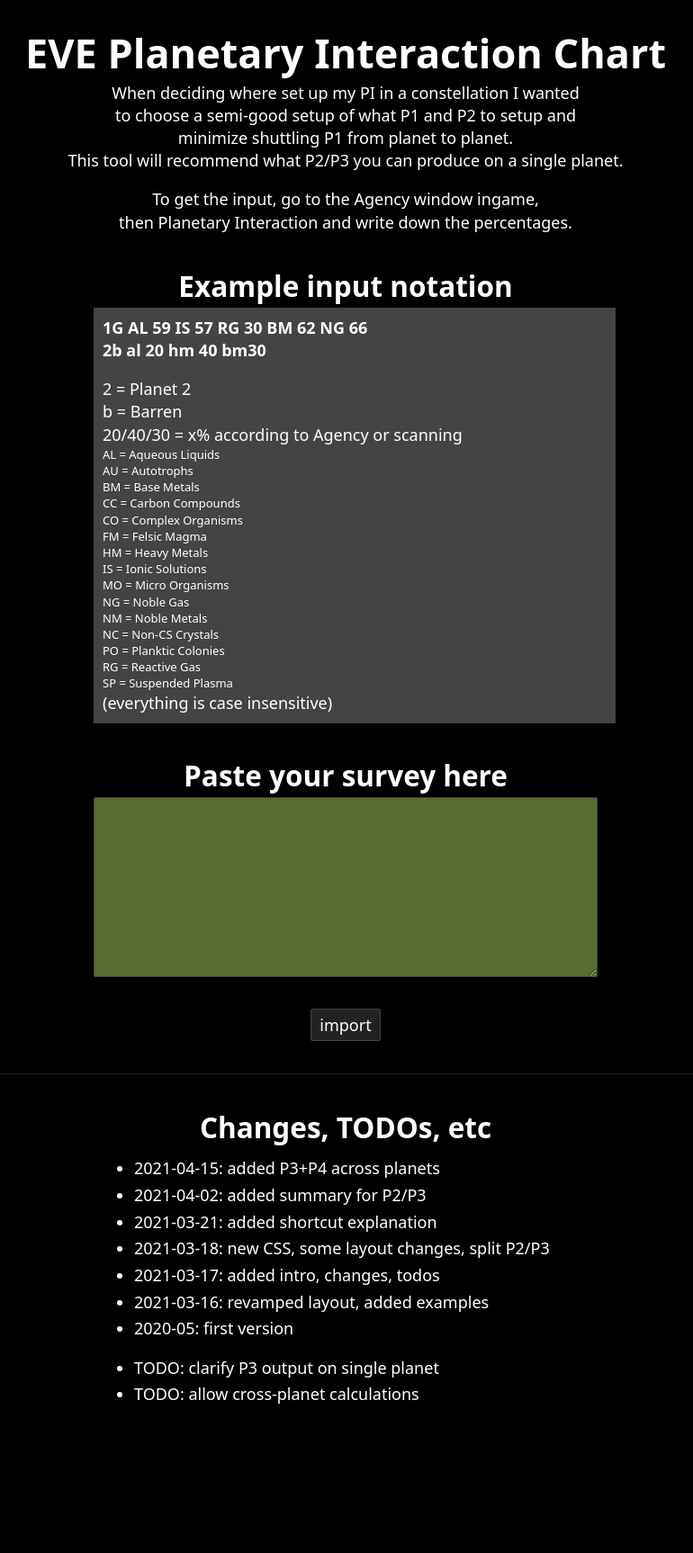
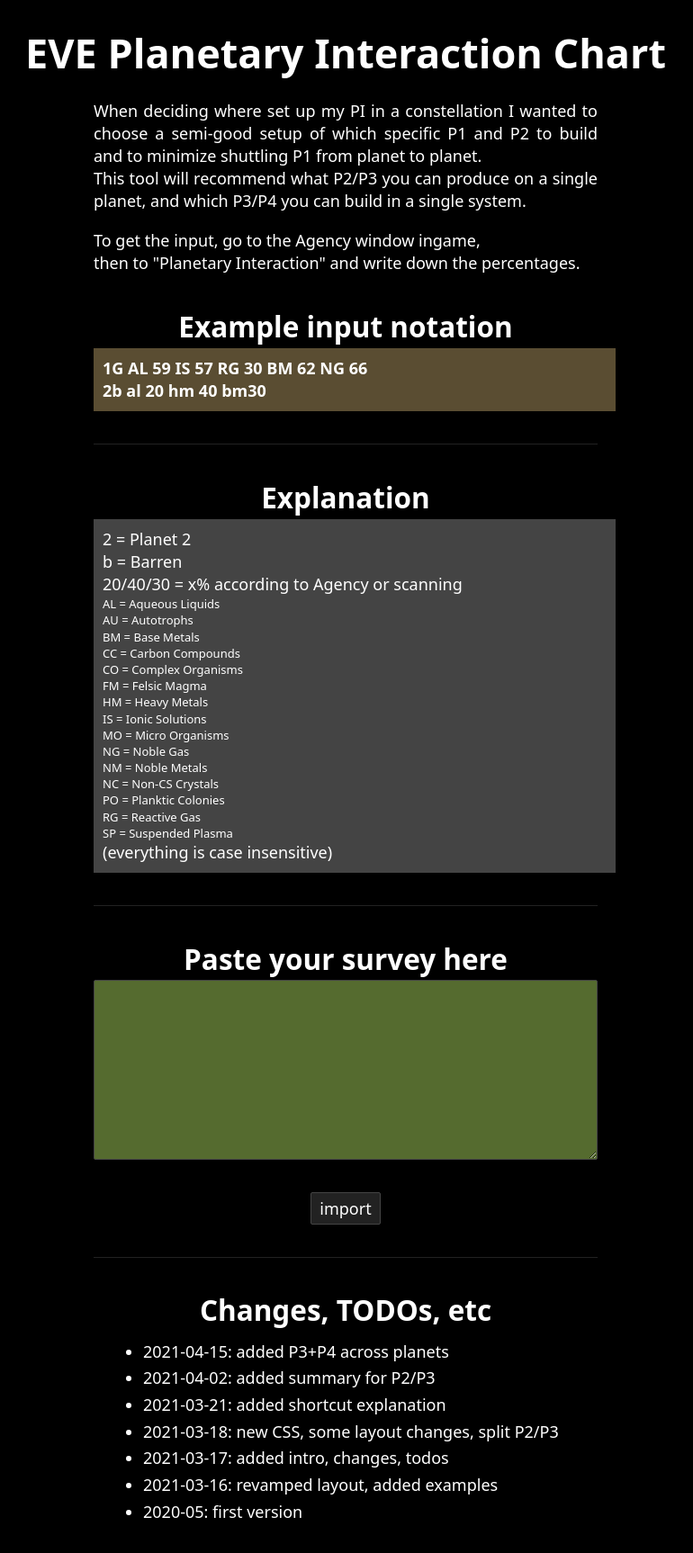
Before and after one commit to NevarrTivianne/nevarrtivianne.github.io, a plain HTML site: page epic/index.html in a window 1280 px wide. Shown: the whole page at 90% size, without its empty margins (256-1026 px from the left). Before the commit the page ends 1612 px from the top, so only its background shows below. Drawn offline with Linux system fonts and the light colour scheme.

Commit message:
layout fixes

```diff
--- a/epic/index.html
+++ b/epic/index.html
@@ -8,11 +8,16 @@
   text-align: center;
   padding-top: 10px;
 }
-h1 { margin-top: 0;}
+h1 { margin-top: 0; margin-bottom: 20px;}
 h1, h2, h3 { padding-bottom: 5px; }
 .mid-sized {
   width: 560px;
   margin: auto;
+}
+.intro {
+  text-align: justify;
+  margin: auto;
+  width: 560px;
 }
 .example, .todos, #output-p2-summary, #output-p4-summary-l, #output-p4-summary-r,
     #output-p3-summary-l-t, #output-p3-summary-l-b, #output-p3-summary-r {
@@ -27,11 +32,18 @@ h1, h2, h3 { padding-bottom: 5px; }
 .bg-grey {
   background-color: #444444;
 }
+.bg-example {
+  background-color: #5a4d32;
+}
 .buttons {
   clear: both;
   padding-top: 10px;
 }
-#single-planets-container, #output-container {
+#single-planets-container {
+  display: none;
+  margin-top: 20px;
+}
+#output-container {
   display: none;
 }
 #single-planets {
@@ -106,53 +118,57 @@ li > ul {
 <body><div class="viewport">
 
 <h1>EVE Planetary Interaction Chart</h1>
-<div>
+<div class="intro">
   <p>
-  When deciding where set up my PI in a constellation I wanted<br>
-  to choose a semi-good setup of what P1 and P2 to setup and<br>
-  minimize shuttling P1 from planet to planet.<br>
-  This tool will recommend what P2/P3 you can produce on a single planet.<br>
+  When deciding where set up my PI in a constellation I wanted
+  to choose a semi-good setup of which specific P1 and P2 to build
+  and to minimize shuttling P1 from planet to planet.<br>
+  This tool will recommend what P2/P3 you can produce on a single planet,
+  and which P3/P4 you can build in a single system.<br>
   </p>
   <p>
   To get the input, go to the Agency window ingame,<br>
-  then Planetary Interaction and write down the percentages.
+  then to "Planetary Interaction" and write down the percentages.
   </p>
 </div>
 
 <div class="mid-sized">
   <h2>Example input notation</h2>
-  <div class="example bg-grey">
+  <div class="example bg-example">
     <p>
     <strong>1G AL 59	IS 57	RG 30	BM 62	NG 66</strong><br>
     <strong>2b al 20 hm 40&#9;bm30</strong><br>
     </p>
+  </div>
+  <hr>
+  <h2>Explanation</h2>
+  <div class="example bg-grey">
     2 = Planet 2<br>
     b = Barren<br>
     20/40/30 = x% according to Agency or scanning<br>
     <div id="mats"></div>
     (everything is case insensitive)
   </div>
-</div>
 
-<div>
+  <hr>
   <h2>Paste your survey here</h2>
   <textarea type="text" class="paste mid-sized" value=""></textarea><br>
   <div class="buttons">
     <input type="button" id="import" value="import" />
   </div>
-  <hr>
 </div>
 
 <div id="single-planets-container">
+  <hr class="mid-sized">
   <h2>Breakdown</h2>
   <div id="single-planets"></div>
   <div class="buttons">
     <input type="button" id="go" value="go" /><br />
   </div>
-  <hr>
 </div>
 
 <div id="output-container">
+  <hr>
   <h2>Results</h2>
   <ul>
     <li><span class="p4-name">P4 components have this color</span></li>
@@ -190,6 +206,8 @@ li > ul {
   <textarea id="output-p2"></textarea>
 </div>
 
+<div class="mid-sized">
+<hr>
 <h2>Changes, TODOs, etc</h2>
 <div class="todos">
 <ul>
@@ -201,11 +219,7 @@ li > ul {
   <li>2021-03-16: revamped layout, added examples</li>
   <li>2020-05: first version</li>
 </ul>
-
-<ul>
-  <li>TODO: clarify P3 output on single planet</li>
-  <li>TODO: allow cross-planet calculations</li>
-</ul>
+</div>
 </div>
 
   </div>
```
